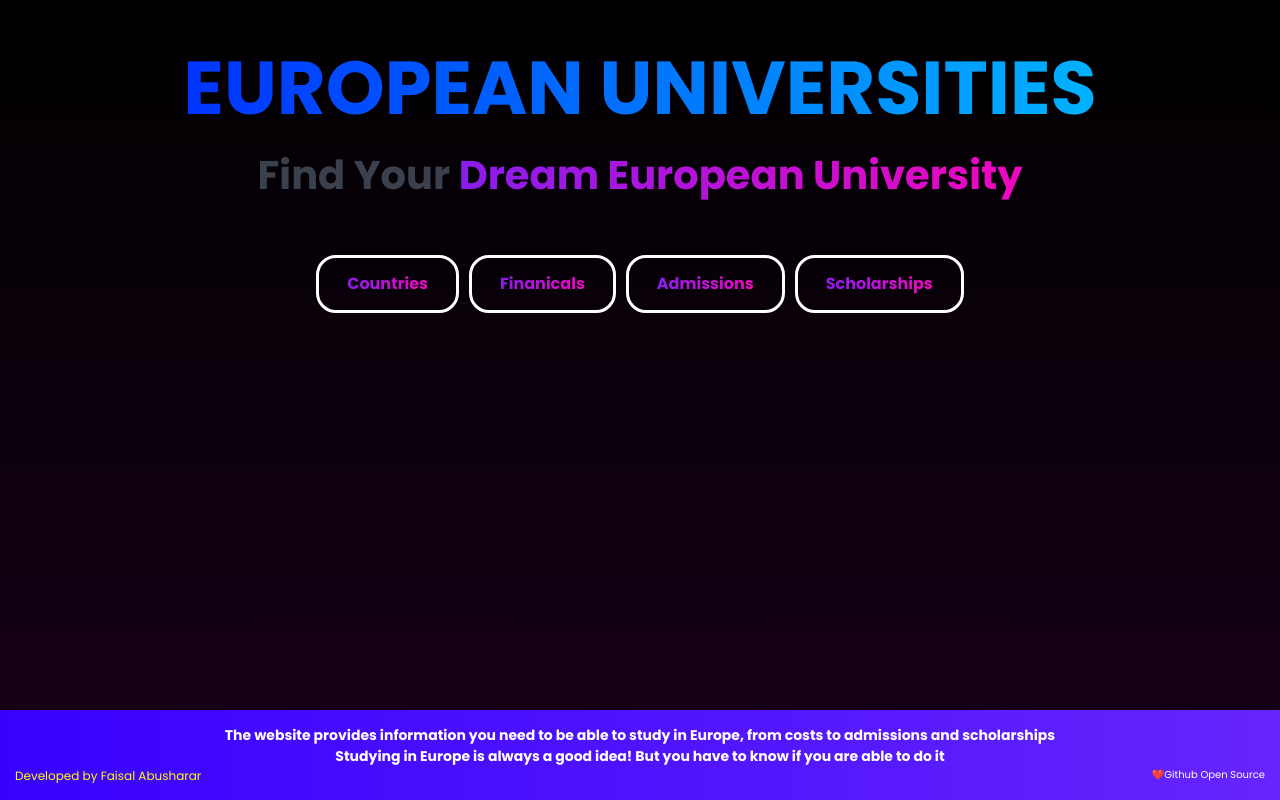
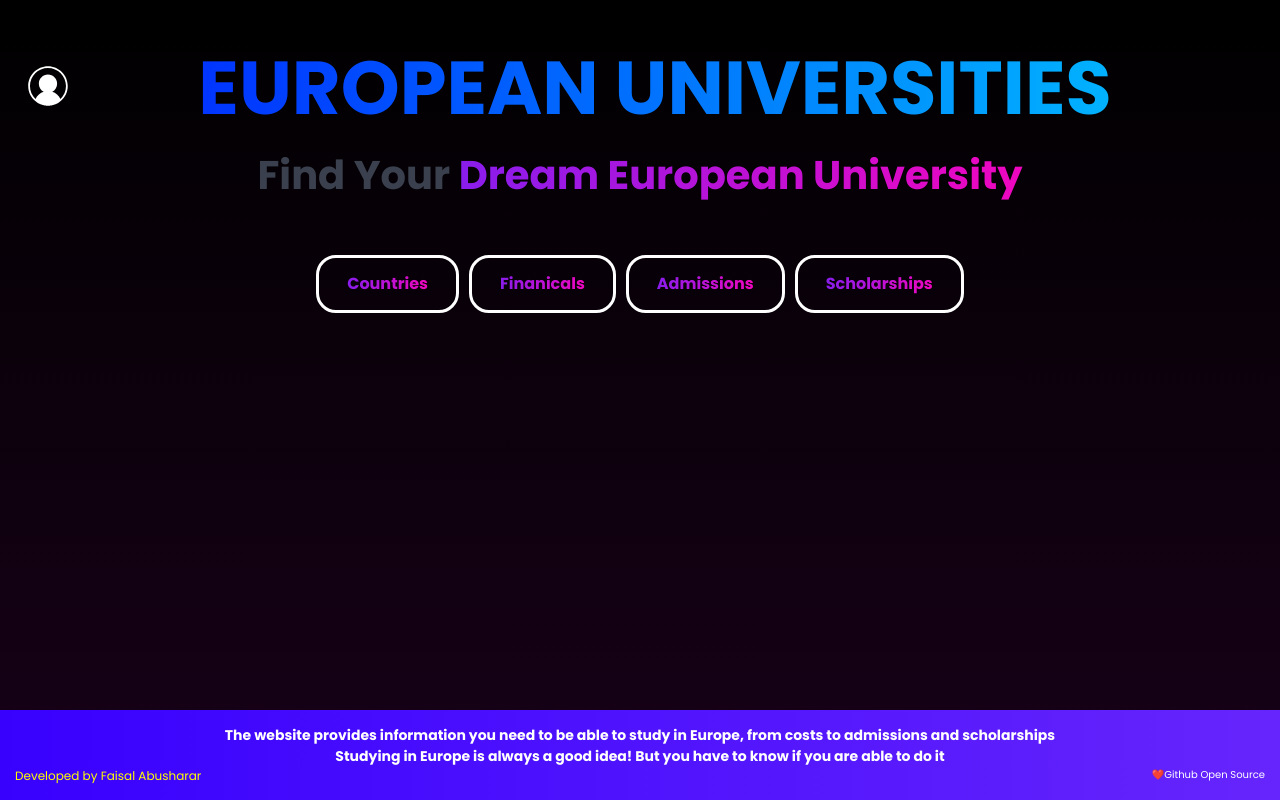
Before and after one commit to FaisalAbusharar/europe-university-info, a Next.js app: page / in a window 1280 px wide. Built offline with nearby package versions, Linux system fonts and the light colour scheme.

Commit message:
setting up profile system

```diff
--- /dev/null
+++ b/src/app/auth/login/page.tsx
@@ -0,0 +1,8 @@
+const Login = () => {
+    return (
+        <h1></h1>
+    )
+}
+
+
+export default Login
--- /dev/null
+++ b/src/app/auth/signup/page.tsx
@@ -0,0 +1,65 @@
+"use client"
+import { useState, FormEvent } from 'react';
+import Link from 'next/link';
+
+
+const Signup: React.FC = () => {
+  const [email, setEmail] = useState<string>('');
+  const [password, setPassword] = useState<string>('');
+  const [error, setError] = useState<string>('');
+  const [submitted, setSubmitted] = useState<boolean>(false);
+
+  const handleSignup = (e: FormEvent<HTMLFormElement>) => {
+    e.preventDefault();
+    setError(''); // Reset error before new action
+
+    // Simple validation for demonstration purposes
+    if (!email || !password) {
+      setError('Email and password are required');
+      return;
+    }
+
+    // Simulate successful signup and redirect to login page
+    setSubmitted(true);
+  };
+
+  if (submitted) {
+    return (
+      <main>
+      <div>
+        <h1>Signup Successful!</h1>
+        <p>Redirecting to login page...</p>
+        <Link href="/auth/login"></Link>
+      </div>
+      </main>
+    );
+  }
+
+  return (
+    <main>
+      <div>
+      <h1>Signup</h1>
+      <form onSubmit={handleSignup}>
+        <input
+          type="email"
+          placeholder="Email"
+          value={email}
+          onChange={(e) => setEmail(e.target.value)}
+          required
+        />
+        <input
+          type="password"
+          placeholder="Password"
+          value={password}
+          onChange={(e) => setPassword(e.target.value)}
+          required
+        />
+        <button type="submit">Signup</button>
+      </form>
+      {error && <p style={{ color: 'red' }}>{error}</p>}
+    </div>
+    </main>
+  );
+};
+
+export default Signup;
--- a/src/app/globals.css
+++ b/src/app/globals.css
@@ -44,6 +44,7 @@ main {
   background-clip: text;
   -webkit-text-fill-color: transparent;
   font-weight: 900;
+  margin-right: 70px;
 }
 
 #Subtitle {
@@ -221,3 +222,40 @@ main {
 #buffer {
   margin-top: 45px;
 }
+
+
+/* Profile Section */
+
+#profile-button {
+  position: relative;
+  border: none;
+  background: none;
+  cursor: pointer;
+  width: 100px; /* Ensure button is same size as SVG */
+  height: 100px; /* Ensure button is same size as SVG */
+  display: flex; /* Center the SVG inside the button */
+  align-items: center;
+  justify-content: center;
+  margin: 0;
+  padding: 0;
+  bottom: 2px;
+  right: 100px
+}
+
+.profile-image {
+  transition: transform 0.35s ease, color 0.35s ease; /* Smooth transition for hover effects */
+
+}
+
+
+#profile-button:hover .profile-image {
+  transform: scale(1.3);
+  fill: lightblue; /* Change color on hover */
+}
+
+#title-container {
+  display: inline-flex;
+  position: relative;
+  align-items: center;
+  justify-content: center;
+}
--- a/src/app/page.tsx
+++ b/src/app/page.tsx
@@ -5,6 +5,7 @@ import './styles/animations.css';
 import { useState, useEffect } from 'react';
 import Footer from './components/footer';
 import StyledButton from './components/buttonStyles';
+import Image from 'next/image'
 
 const poppins = Poppins({ subsets: ['latin'], weight: ['400', '700'] });
 const footerInformation = 'The website provides information you need to be able to study in Europe, from costs to admissions and scholarships'
@@ -20,7 +21,18 @@ const Home = () => {
     <main id="background" className={`${poppins.className} flex flex-col min-h-screen ${loaded ? 'fade-in' : ''}`}>
       <div className="flex-grow flex flex-col items-center justify-center">
         <div className="text-center mb-auto mt-8">
-          <h1 id="Title" className="text-custom-gradient">EUROPEAN UNIVERSITIES</h1>
+          <div id="title-container">
+            <button id='profile-button'>
+              <Image
+              src="/profile.svg"
+              alt="Profile"
+              width={40}
+              height={40}
+              className="profile-image"
+            />
+            </button>
+            <h1 id="Title" className="text-custom-gradient">EUROPEAN UNIVERSITIES</h1>
+          </div>
           <h2 id="Subtitle">
             Find Your <p id="gradientSub">Dream European University</p>
           </h2>
--- /dev/null
+++ b/src/app/user/page.tsx
@@ -0,0 +1,13 @@
+
+import './userPage.css'
+
+const profilepage = () => {
+    return (
+        <main>
+        <h1 id="Title">Your Profile</h1>
+        </main>
+    )
+}
+
+
+export default profilepage
--- /dev/null
+++ b/src/app/user/userPage.css
@@ -0,0 +1,11 @@
+body {
+    color: rgb(var(--foreground-rgb));
+    background: linear-gradient(to bottom, rgb(0, 0, 0), rgb(3, 1, 24));
+    margin: 0;
+  }
+
+  main {
+    display: flex;
+    flex-direction: column;
+    min-height: 100vh;
+  }
```
Also changed, not shown: tsconfig.json (+7 -1 lines), public/profile.svg (added).
